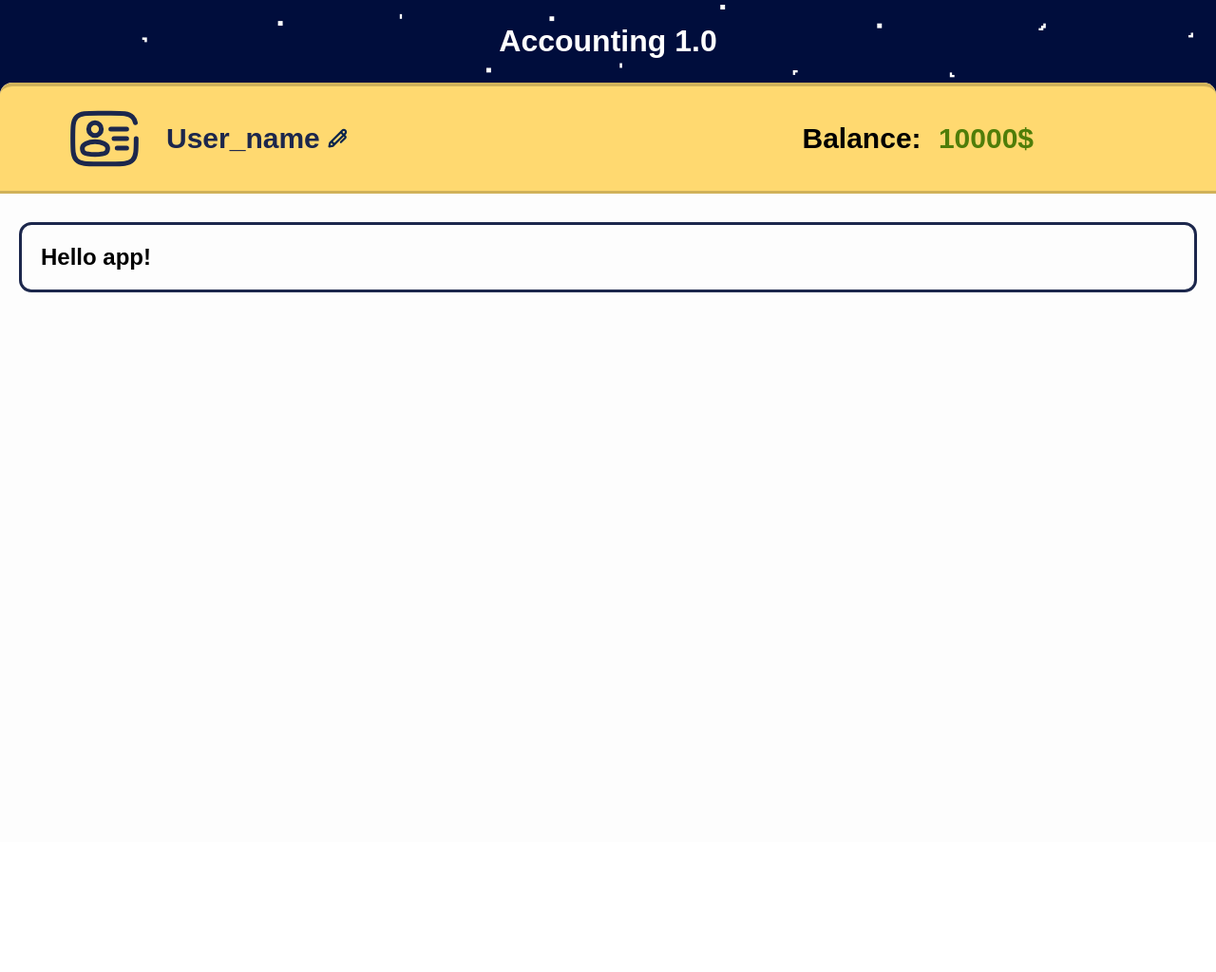
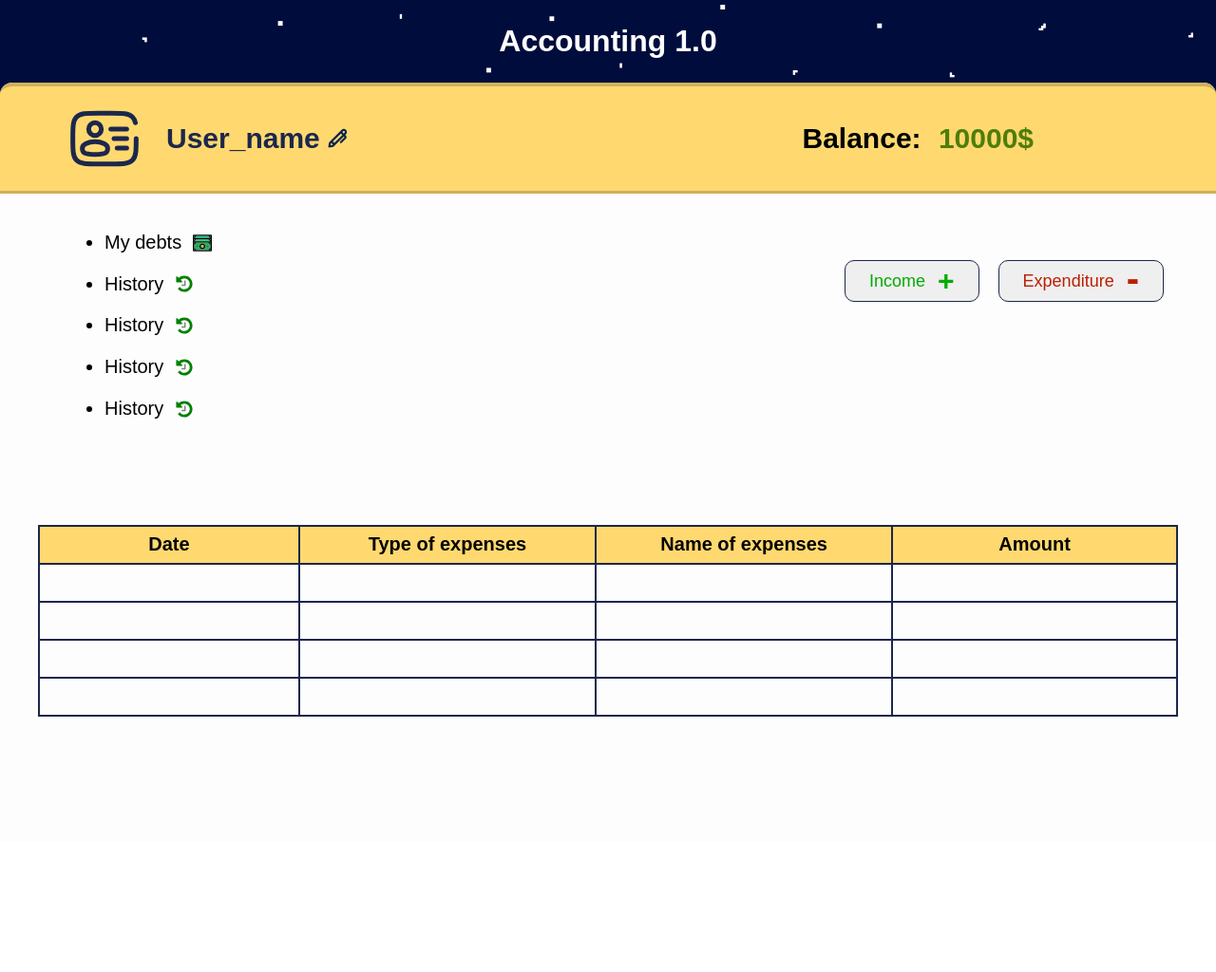
Before and after one commit to vadim1vanov/accounting, a Django app: page / in a window 1280 px wide. Shown: the whole page at 95% size. Before the commit the page ends 308 px from the top, so only its background shows below. Run offline with Django 4.2, Linux system fonts and the light colour scheme; lists and menus that the app fills with data are empty; some web fonts are replaced.

Commit message:
transfer and history

```diff
--- a/restpro/apiapp/static/apiapp/css/main.css
+++ b/restpro/apiapp/static/apiapp/css/main.css
@@ -75,7 +75,7 @@ body{
     cursor: pointer;
 }
 .user-title-icon-pen img:hover{
-    transform: scale(1.1);
+    transform: scale(1.15);
     transition: 0.1s ease-in;
     transform-origin: center, center;
     transform-box: fill-box;
@@ -98,10 +98,135 @@ body{
 }
 
 .content-body{
-    margin: 30px 20px;
-    border: 3px solid #1c274c;
+    margin: 0 20px;
+
     border-radius: 13px;
+    height: 800px;
 }
+
+.content-body-head{
+    display: flex;
+    justify-content: space-between;
+    align-items:flex-start;
+    margin: 20px 35px 90px 0;
+}
+.debt{
+    margin-left: 50px;
+    font-size: 20px;
+
+
+}
+.debt img{
+    width: 22px;
+    height: 20px;
+    vertical-align: middle;
+    padding-bottom: 2px;
+    margin-left: 5px;
+}
+
+.debt li:hover{
+    transform: scale(1.1);
+    transition: 0.1s ease-in;
+    cursor: pointer;
+    color: #001269;
+}
+
+.content-body-transfer{
+    display: flex;
+    justify-content: right;
+    margin-top: 50px;
+
+}
+
+.content-body-transfer button{
+    display: flex;
+    align-items: center;
+    padding: 10px 25px;
+}
+
+.content-body-transfer button:hover{
+    display: flex;
+    align-items: center;
+    padding: 10px 25px;
+    transform: scale(1.05);
+    transition: 70ms ease-in;
+    transform-origin: center, center;
+    transform-box: fill-box;
+
+    border: 1px solid #000000;
+
+}
+
+
+#btn1:hover{
+    background-color: #dfffdb;
+}
+
+#btn2:hover{
+    background-color: #ffdbdb;
+}
+
+.content-body-transfer-income{
+    font-size: 18px;
+    border: 1px solid #1c274c;
+    line-height: 22px;
+    text-align: center;
+    border-radius: 10px;
+    cursor: pointer;
+    color: rgb(0, 172, 0);
+}
+
+.content-body-transfer-income span{
+    font-size: 30px;
+    margin-left: 7px;
+    padding: 0 0 0 6px ;
+    font-weight: bold;
+}
+
+.content-body-transfer-expenditure{
+    margin-left: 20px;
+    font-size: 18px;
+    border: 1px solid #1c274c;
+    line-height: 22px;
+    text-align: center;
+    border-radius: 10px;
+    cursor: pointer;
+    color: rgb(187, 31, 0);
+    box-sizing: border-box;
+    display: flex;
+
+}
+
+.content-body-transfer-expenditure span{
+    box-sizing: border-box;
+    font-size: 40px;
+    margin-left: 7px;
+    padding: 0 0 0 6px;
+    font-weight: bold;
+    transform:translate(0,-15%)
+}
+
 .content-body h2{
     margin-left: 20px;
 }
+
+.content-body table{
+    border-collapse: collapse;
+}
+
+.content-body table, td, th{
+    font-size: 20px;
+    margin: 50px auto;
+    border: 2px solid  #1c274c;
+    width: 1200px;
+    padding: 4px 0;
+    height: 30px;
+}
+
+.content-body th{
+    background-color: #ffd970;
+}
+
+.contant-body td{
+
+}
--- a/restpro/apiapp/templates/apiapp/main.html
+++ b/restpro/apiapp/templates/apiapp/main.html
@@ -28,11 +28,85 @@
                 <img src="../../static/apiapp/img/pen.svg" alt="" >
             </div>
         </div>
+
         <p class="user-title-total-balance">Balance: <span id="balance-money">10000$</span></p>
     </div>
 
     <div class="content-body">
-        <h2>Hello app!</h2>
+        <div class="content-body-head">
+            <div class="debt">
+                <ul>
+                    <li>
+                        <p>My debts
+                            <img src="../../static/apiapp/img/debt.svg" alt="">
+                        </p>
+                    </li>
+                    <li>
+                        <p>History
+                            <img src="../../static/apiapp/img/history.svg" alt="">
+                        </p>
+                    </li>
+                    <li>
+                        <p>History
+                            <img src="../../static/apiapp/img/history.svg" alt="">
+                        </p>
+                    </li>
+                    <li>
+                        <p>History
+                            <img src="../../static/apiapp/img/history.svg" alt="">
+                        </p>
+                    </li>
+                    <li>
+                        <p>History
+                            <img src="../../static/apiapp/img/history.svg" alt="">
+                        </p>
+                    </li>
+                </ul>
+
+
+            </div>
+
+            <div class="content-body-transfer">
+                <button class="content-body-transfer-income" type="submit" id="btn1">Income<span>+</span></button>
+                <button class="content-body-transfer-expenditure" type="submit" id="btn2">Expenditure <span>-</span></button>
+            </div>
+        </div>
+            <table>
+                <tr>
+                    <th>Date</th>
+                    <th>Type of expenses</th>
+                    <th>Name of expenses</th>
+                    <th>Amount</th>
+                </tr>
+                <tr>
+                    <td></td>
+                    <td></td>
+                    <td></td>
+                    <td></td>
+                </tr>
+                <tr>
+                    <td></td>
+                    <td></td>
+                    <td></td>
+                    <td></td>
+                </tr>
+
+                <tr>
+                    <td></td>
+                    <td></td>
+                    <td></td>
+                    <td></td>
+                </tr>
+
+                <tr>
+                    <td></td>
+                    <td></td>
+                    <td></td>
+                    <td></td>
+                </tr>
+            </table>
+
+
     </div>
    </div>
 </body>
```
Also changed, not shown: restpro/apiapp/static/apiapp/img/debt.svg (added), restpro/apiapp/static/apiapp/img/history.svg (added).
